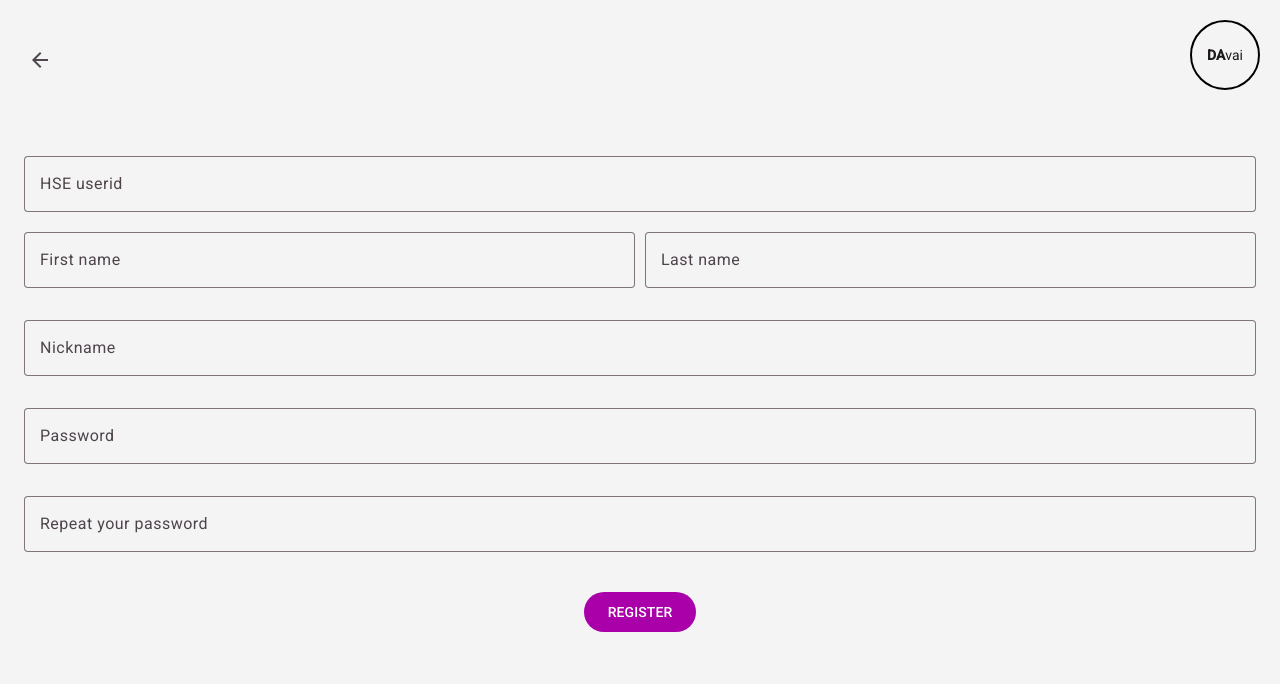
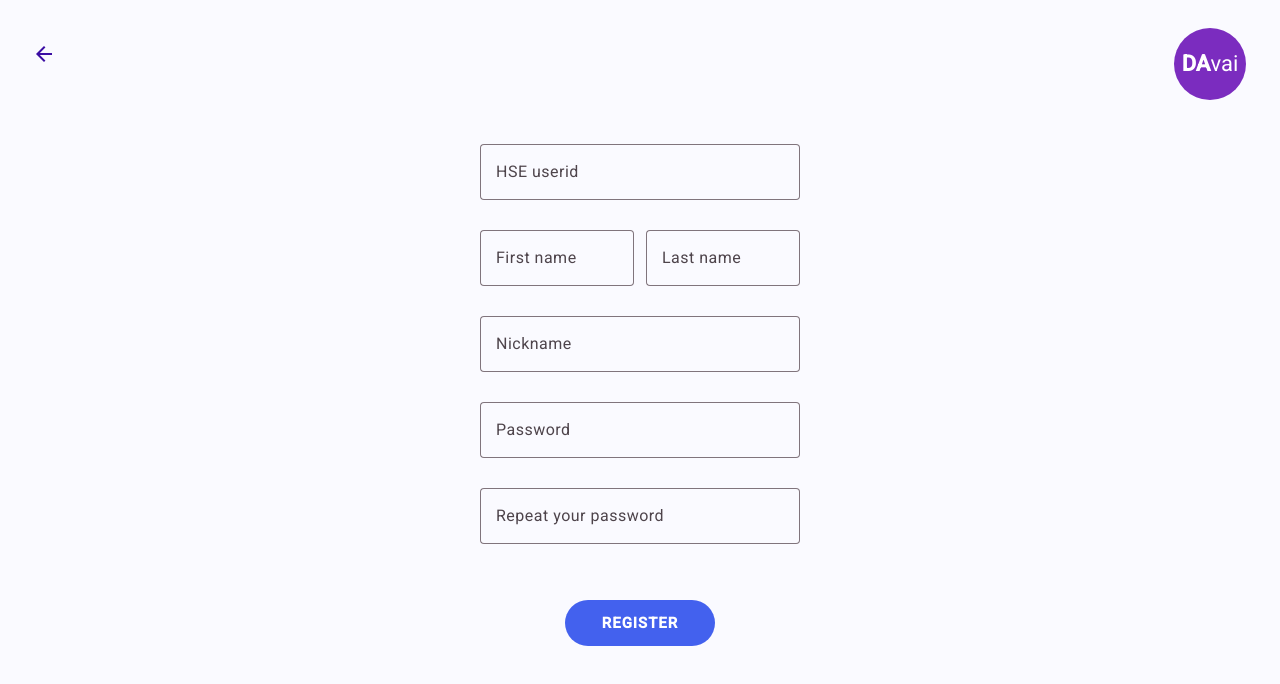
Before and after one commit to Mobile-UX-UI/Mobile-UX-UI, an Angular app in the folder angular-mobile-app/: page /register in a window 1280 px wide. Shown: the top 684 px of the page. Built offline with nearby package versions, Linux system fonts and the light colour scheme.

Commit message:
refactor: register page styles

```diff
--- a/angular-mobile-app/src/app/pages/register-page/register-page.css
+++ b/angular-mobile-app/src/app/pages/register-page/register-page.css
@@ -1,68 +1,117 @@
 :host {
   display: block;
   min-height: 100dvh;
-  background: #f4f4f4;
+  background: #fafaff;
 }
 
 .register-page {
   position: relative;
-  padding: 24px;
+
+  min-height: 100dvh;
+  overflow-y: auto;
+
+  padding: 24px 32px 40px;
+  background: #fafaff;
 }
 
 .brand {
   position: absolute;
-  top: 20px;
-  right: 20px;
-  width: 70px;
-  height: 70px;
-  border: 2px solid black;
+  top: 28px;
+  right: 34px;
+
+  width: 72px;
+  height: 72px;
   border-radius: 50%;
+  background: #7b2cbf;
 
   display: flex;
   justify-content: center;
   align-items: center;
 
-  font-weight: bold;
+  color: white;
+  font-size: 22px;
+  font-weight: 700;
 }
 
 .brand span {
-  font-weight: normal;
+  font-weight: 400;
+}
+
+.back-button {
+  position: absolute;
+  top: 34px;
+  left: 24px;
+  color: #3a0ca3;
 }
 
 .form {
-  margin-top: 120px;
+  width: 100%;
+  max-width: 320px;
+
+  margin: 120px auto 0;
 }
 
 .row {
   display: flex;
-  gap: 10px;
+  gap: 12px;
+}
+
+.row mat-form-field {
+  flex: 1;
 }
 
 .full {
   width: 100%;
-  margin-top: 12px;
 }
 
 mat-form-field {
   width: 100%;
+  margin-bottom: 10px;
 }
 
 .register-btn {
   display: block;
-  margin: 20px auto;
-  border-radius: 20px;
+  width: 150px;
+  height: 46px;
+
+  margin: 26px auto 0;
+  border-radius: 28px;
+
+  background: #4361ee !important;
   color: white !important;
+
+  font-size: 15px;
+  font-weight: 700;
+  letter-spacing: 1px;
 }
 
 .error-text {
-  margin: 8px 0 12px;
+  margin: 4px 0 12px;
   color: #c62828;
   font-size: 14px;
   text-align: center;
 }
 
-.back-button {
-  position: absolute;
-  top: 40px;
-  left: 20px;
+@media (max-height: 760px) {
+  .form {
+    margin-top: 92px;
+  }
+
+  .register-page {
+    padding-bottom: 80px;
+  }
+
+  mat-form-field {
+    margin-bottom: 4px;
+  }
+
+  .register-btn {
+    margin-top: 16px;
+  }
+
+  .brand {
+    width: 64px;
+    height: 64px;
+    font-size: 20px;
+  }
 }
--- a/angular-mobile-app/src/app/pages/register-page/register-page.html
+++ b/angular-mobile-app/src/app/pages/register-page/register-page.html
@@ -2,8 +2,8 @@
   <div class="brand">DA<span>vai</span></div>
 
   <button mat-icon-button class="back-button" (click)="goBack()">
-  <mat-icon>arrow_back</mat-icon>
-</button>
+    <mat-icon>arrow_back</mat-icon>
+  </button>
 
   <form [formGroup]="registerForm" (ngSubmit)="onSubmit()" class="form">
     <mat-form-field appearance="outline" class="full">
```
